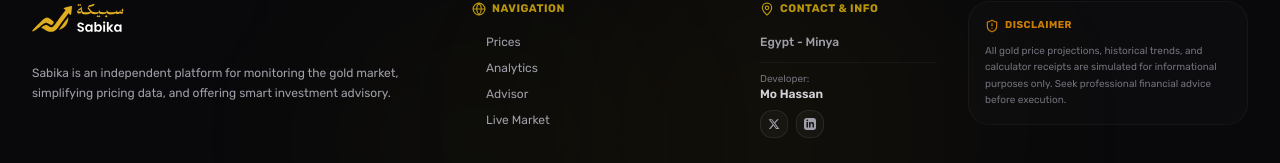
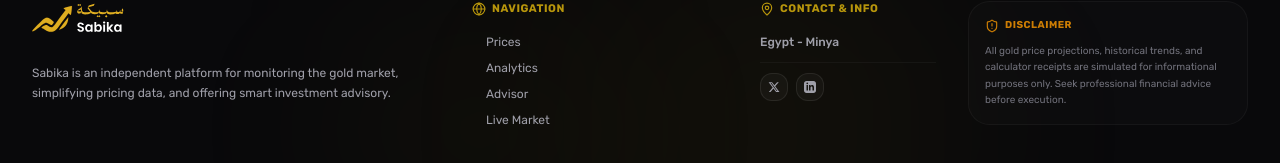
Before and after one commit to studii9otech-prog/sabika, a Next.js app: page /en in a window 1280 px wide. Shown: the part 2821-2984 px from the top of the page. Built offline with nearby package versions, Linux system fonts and the light colour scheme; no server answers.

Commit message:
design: remove developer name from footer, keep social icon links

```diff
--- a/components/layout/Footer.tsx
+++ b/components/layout/Footer.tsx
@@ -73,10 +73,6 @@ export default function Footer() {
                 <span className="font-medium">{t("address")}</span>
               </div>
               <div className="border-t border-white/[0.04] pt-2.5 space-y-2">
-                <div>
-                  <span className="text-[10px] text-zinc-500 block">{t("developedBy")}</span>
-                  <span className="font-semibold text-zinc-300 block">Mo Hassan</span>
-                </div>
                 {/* Social Icons */}
                 <div className="flex items-center gap-2">
                   <a
```
